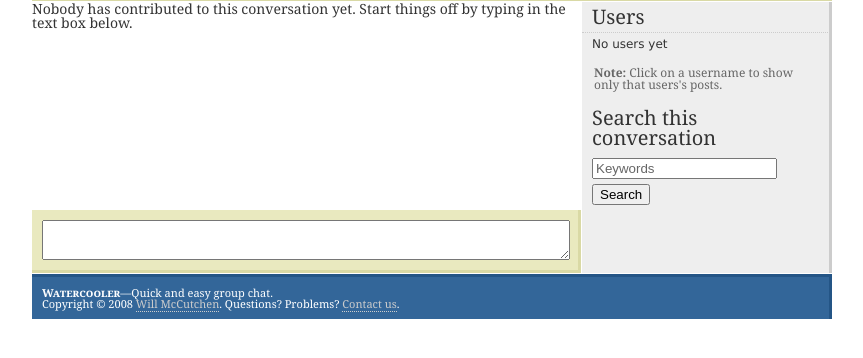
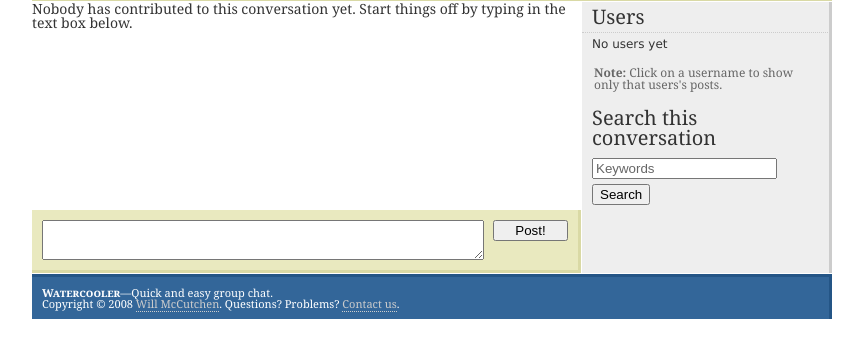
Before and after one commit to mccutchen/watercooler, a Django app: template templates/chat/chat.html in a window 1280 px wide. Shown: the part 135-493 px from the top of the page, without its empty margins (208-1071 px from the left). Run offline with Django 3.2, Linux system fonts and the light colour scheme; the template is opened without the code that fills it, so the values that code supplies are empty; some libraries are stand-ins or nearby versions.

Commit message:
Improved display of the post form

```diff
--- a/media/js/chat.js
+++ b/media/js/chat.js
@@ -1,8 +1,7 @@
 $(function() {
-    $('#post-submit').css('display', 'none');
     $('#post-content').keypress(function(e) {
         if (e.which == 13 && !e.shiftKey) {
-            document.forms['post'].submit();
+            document.forms['post-form'].submit();
             return false;
         }
     });
--- a/media/watercooler.css
+++ b/media/watercooler.css
@@ -350,18 +350,19 @@ div#post {
     clear: both;
     width: 526px;
 }
-div#post form {
+#post-form {
     display: block;
 }
-div#post textarea {
+#post-submit {
+    float: right;
+    width: 75px;
+}
+#post-form textarea {
     font: inherit;
-    width: 516px;
+    margin-right: 85px;
     padding: 5px;
+    width: 430px;
     display: block;
-}
-div#post p {
-    font-size: 12px;
-    color: #666;
 }
 
 
--- a/templates/chat/chat.html
+++ b/templates/chat/chat.html
@@ -86,9 +86,9 @@
     </div>
 
     <div id="post">
-        <form id="post" action="{% url chat_post chat.slug %}" method="post">
-            <textarea id="post-content" name="content" rows="2" cols="60"></textarea>
-            <input id="post-submit" type="submit" value="Submit" />
+        <form id="post-form" action="{% url chat_post chat.slug %}" method="post">
+            <input id="post-submit" type="submit" value="Post!" />
+            <textarea id="post-content" name="content" rows="2"></textarea>
         </form>
     </div>
 {% endblock %}
```
